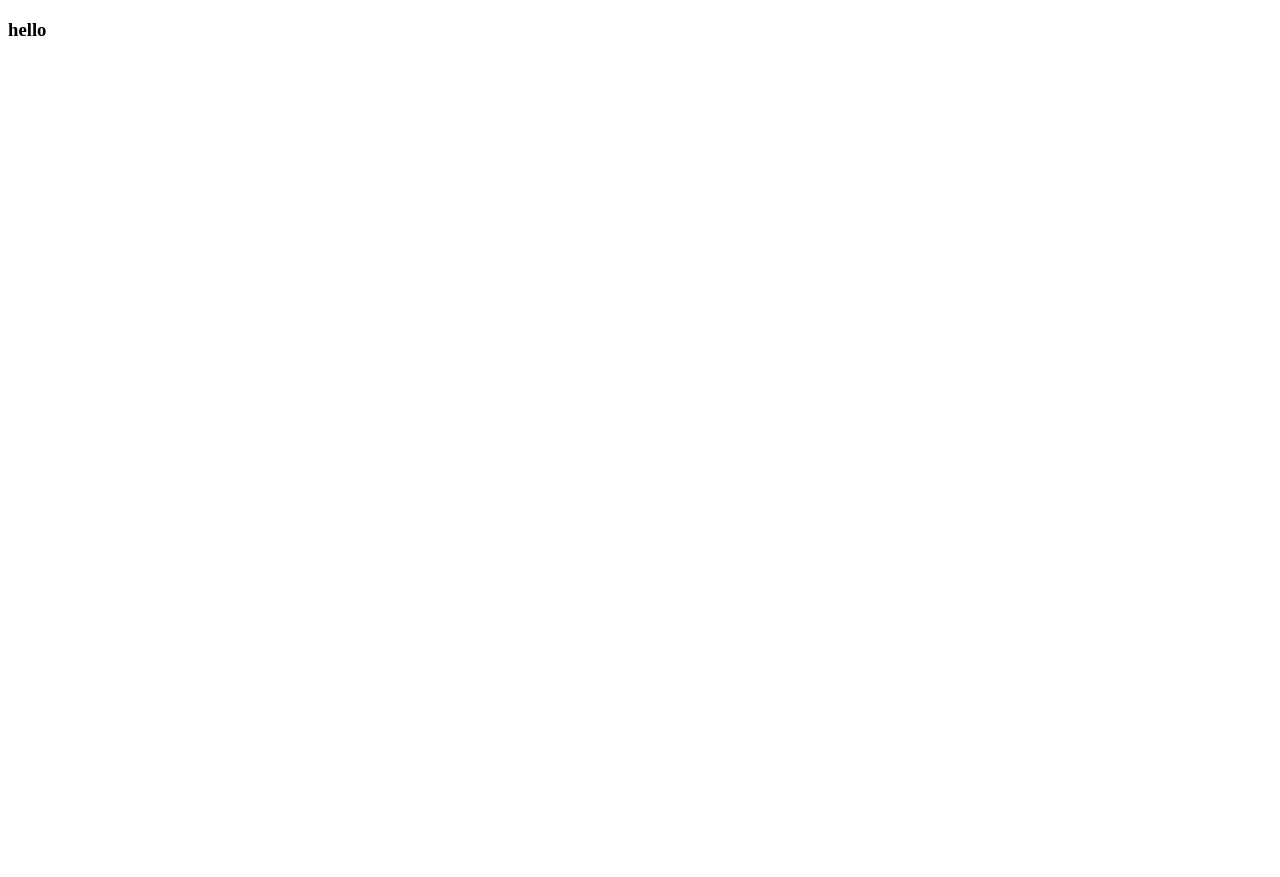
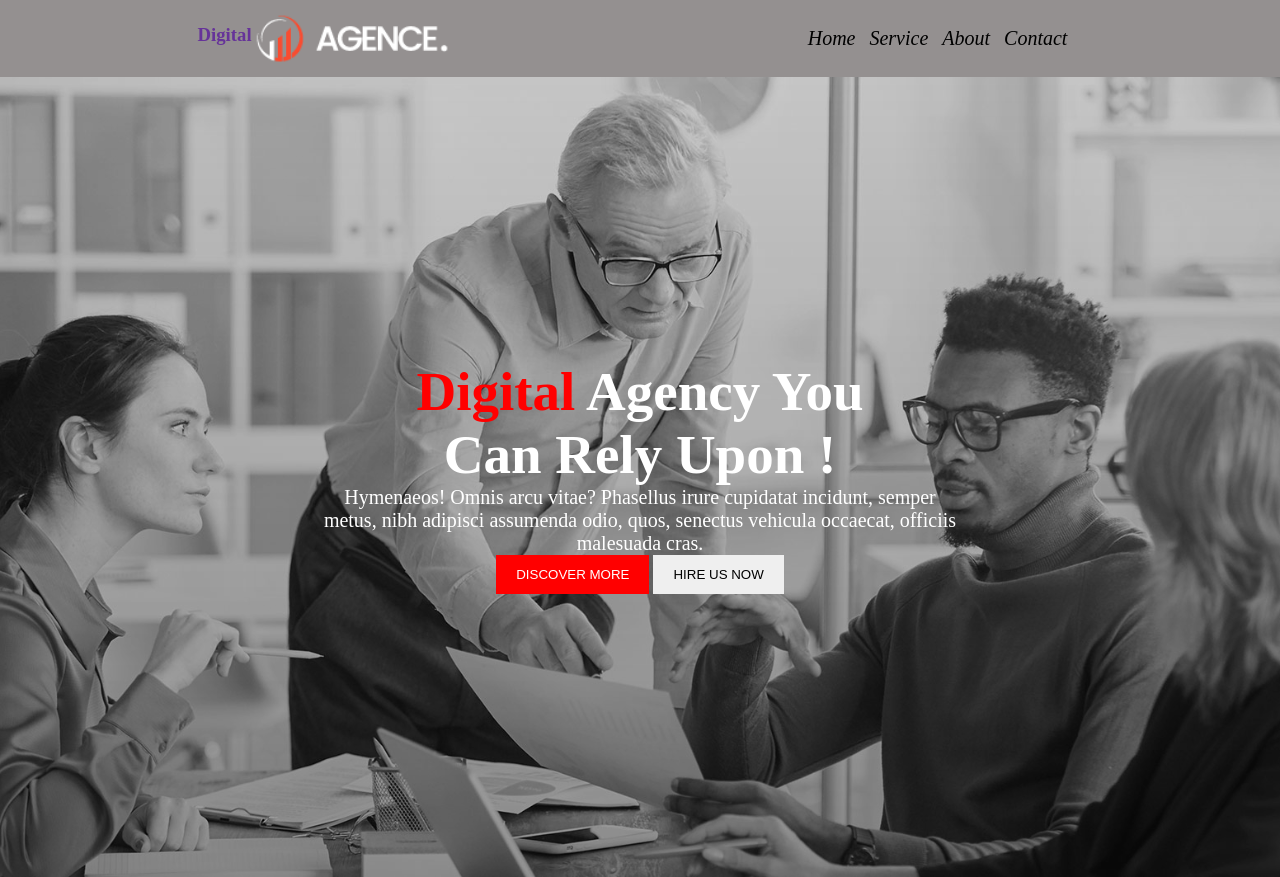
Before and after one commit to Tanvir-Ramim/digital-agency-clone, a plain HTML site: page index.html in a window 1280 px wide. Before the commit the page ends 800 px from the top, so only its background shows below. Drawn offline with Linux system fonts and the light colour scheme.

Commit message:
banner add

```diff
--- a/index.html
+++ b/index.html
@@ -3,9 +3,44 @@
 <head>
     <meta charset="UTF-8">
     <meta name="viewport" content="width=device-width, initial-scale=1.0">
-    <title>Document</title>
+    <title>Digital Agency</title>
+    <link rel="stylesheet" href="style.css">
 </head>
 <body>
-    <h3>hello</h3>
+    <header>
+        <!-- menu section -->
+        <nav>
+            <div class="nav-container">
+                <div class="nav-logo">
+                  <h3 class="nav-text">Digital</h3>
+                  <img src="./asset/logo/logo.png" alt="">
+                </div>
+                <div class="nav-menu">
+                    <li class="nav-all-menus">Home </li>
+                    <li class="nav-all-menus">Service</li>
+                    <li class="nav-all-menus">About</li>
+                    <li class="nav-all-menus">Contact</li>
+                </div>
+            </div>
+        </nav>
+         <!-- banner section -->
+         <section>
+            <div class="banner-container">
+              <div class="banner-info">
+                <h1 class="menu-title"><span class="text-red">Digital</span> Agency You <br>
+                    Can Rely Upon !</h1>
+                    <p class="banner-para">Hymenaeos! Omnis arcu vitae? Phasellus irure cupidatat incidunt, semper metus, nibh adipisci assumenda odio, quos, senectus vehicula occaecat, officiis malesuada cras.</p>
+                    <button class="btn banner-primaray"> DISCOVER MORE</button>
+                    <button class="banner-primaray">HIRE US NOW</button>
+              </div>
+            </div>
+         </section>
+    </header>
+    <main>
+
+    </main>
+    <footer>
+
+    </footer>
 </body>
 </html>
--- a/style.css
+++ b/style.css
@@ -0,0 +1,69 @@
+/* shared style */
+.text-red{
+    color: red;
+}
+.banner-primaray{
+    padding: 12px 20px;
+    border: none;
+}
+/* header section */
+/* nav section */
+*{
+    margin: 0px;
+    padding: 0px;
+}
+/* .nav-logo{
+    display: flex;
+} */
+.nav-container{
+    display: flex;
+    justify-content: space-around;
+    background-color: rgb(148, 144, 144);
+    padding: 12px;
+}
+.nav-logo{
+    display: flex;
+}
+.nav-menu{
+    display: flex;
+    gap: 14px;
+    font-size: 20px;
+    list-style: none;
+    font-style: italic;
+    padding: 15px;
+}
+
+.nav-text{
+    color: rebeccapurple;
+    padding-top: 12px;
+}
+/* banner section */
+.banner-container{
+    height: 100vh;
+    background-image: url('./asset/image/background.jpg'),linear-gradient(rgba(0,0,0,0.2),rgba(0,0,0,0.4));
+    background-blend-mode: overlay;
+
+    background-position: center;
+    background-size: cover;
+    text-align: center;
+    display: flex;
+    align-items: center;
+}
+.menu-title{
+    font-size: 55px;
+    color: white;
+    font-weight: bold;
+    text-align: center;
+
+}
+.banner-para{
+    color: white;
+    width: 50%;
+    font-size: 20px;
+    margin: auto;
+}
+
+.btn{
+    background-color: red;
+    color: white;
+}
```
